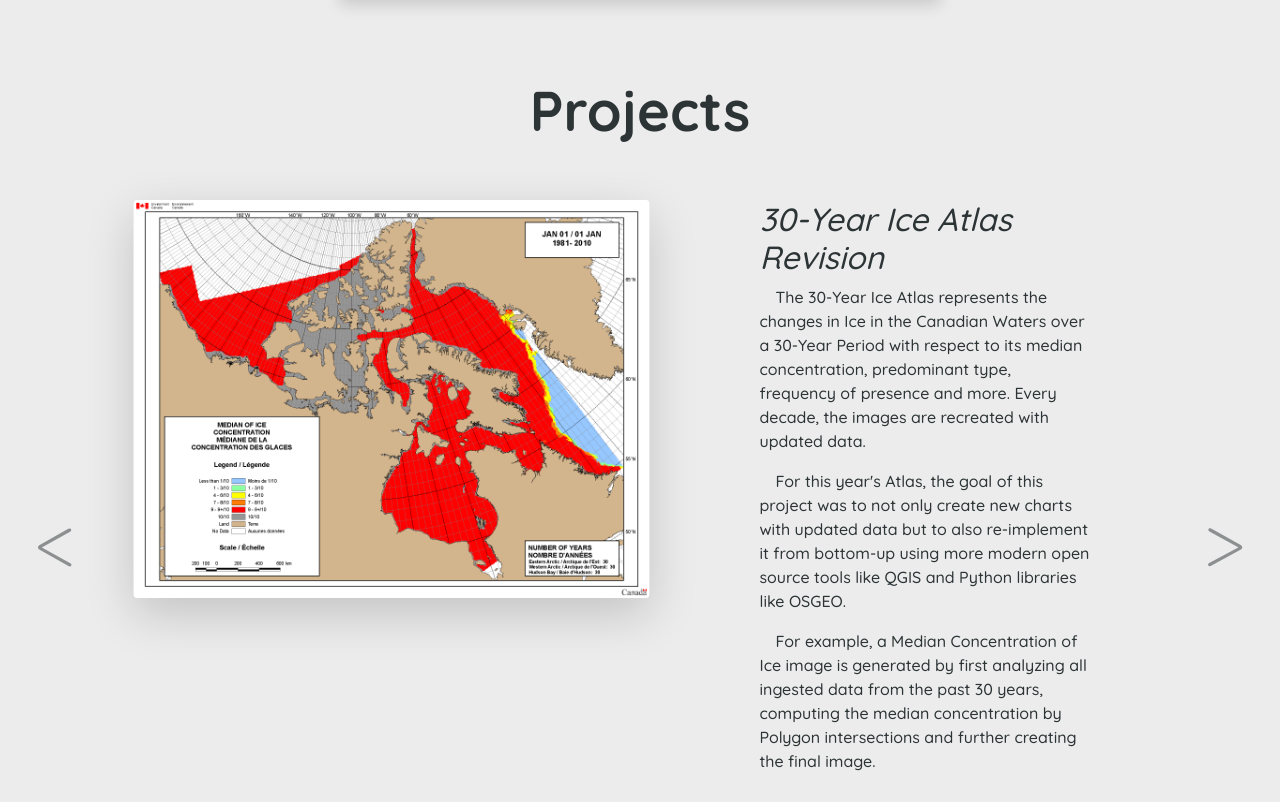
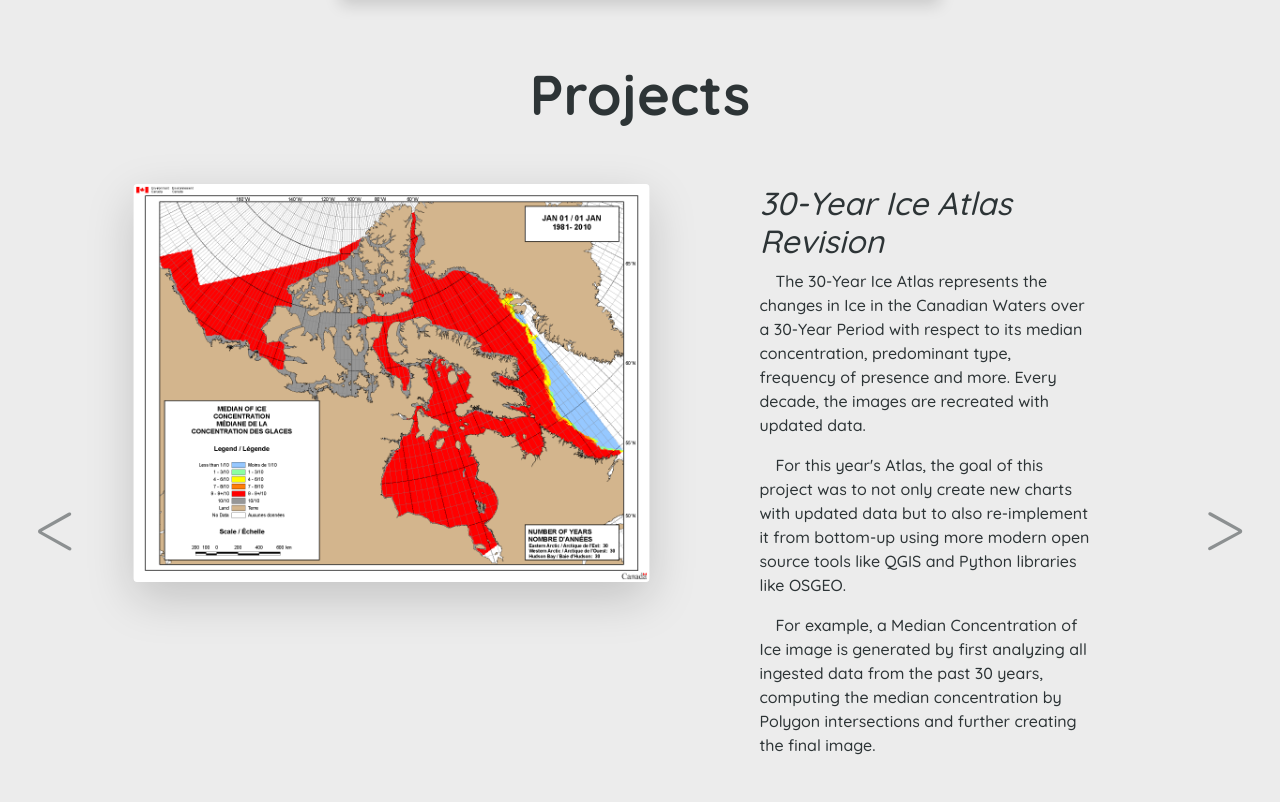
Before and after one commit to imjonlam/imjonlam.github.io, a plain HTML site: page index.html in a window 1280 px wide. Shown: the part 1512-2314 px from the top of the page. Drawn offline with nearby package versions, Linux system fonts and the light colour scheme.

Commit message:
removed spacing

```diff
--- a/index.html
+++ b/index.html
@@ -134,7 +134,7 @@
   </div>
 
   <div id="projects" class="container-fluid pb-5">
-    <h1 class="display-4 title pt-3 text-center">Projects</h1>
+    <h1 class="display-4 title text-center">Projects</h1>
     <div id="carouselExampleIndicators" class="carousel slide" data-bs-ride="carousel">
       <ol class="carousel-indicators">
         <li data-bs-target="#carouselExampleIndicators" data-bs-slide-to="0" class="active"></li>
```
